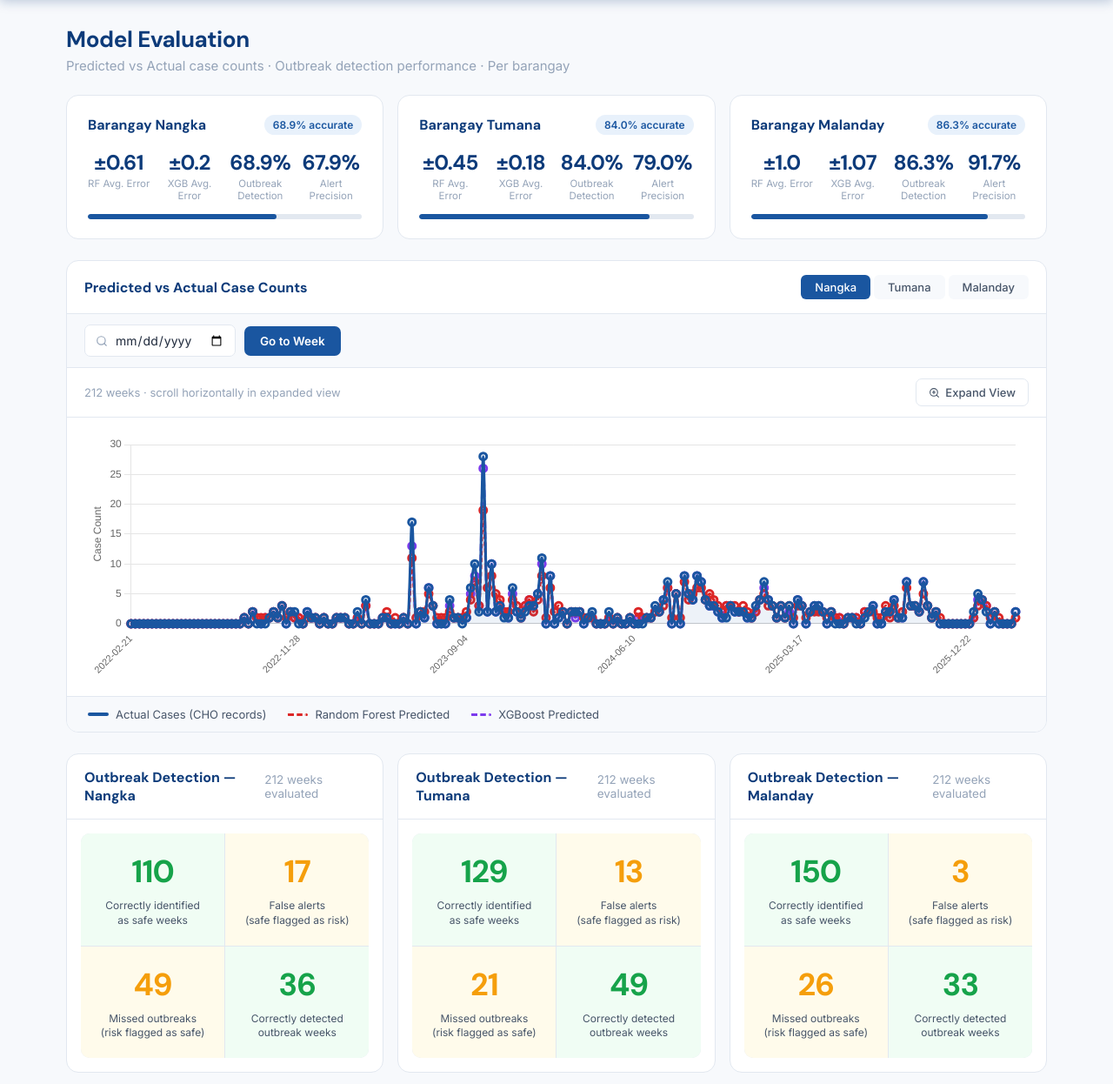
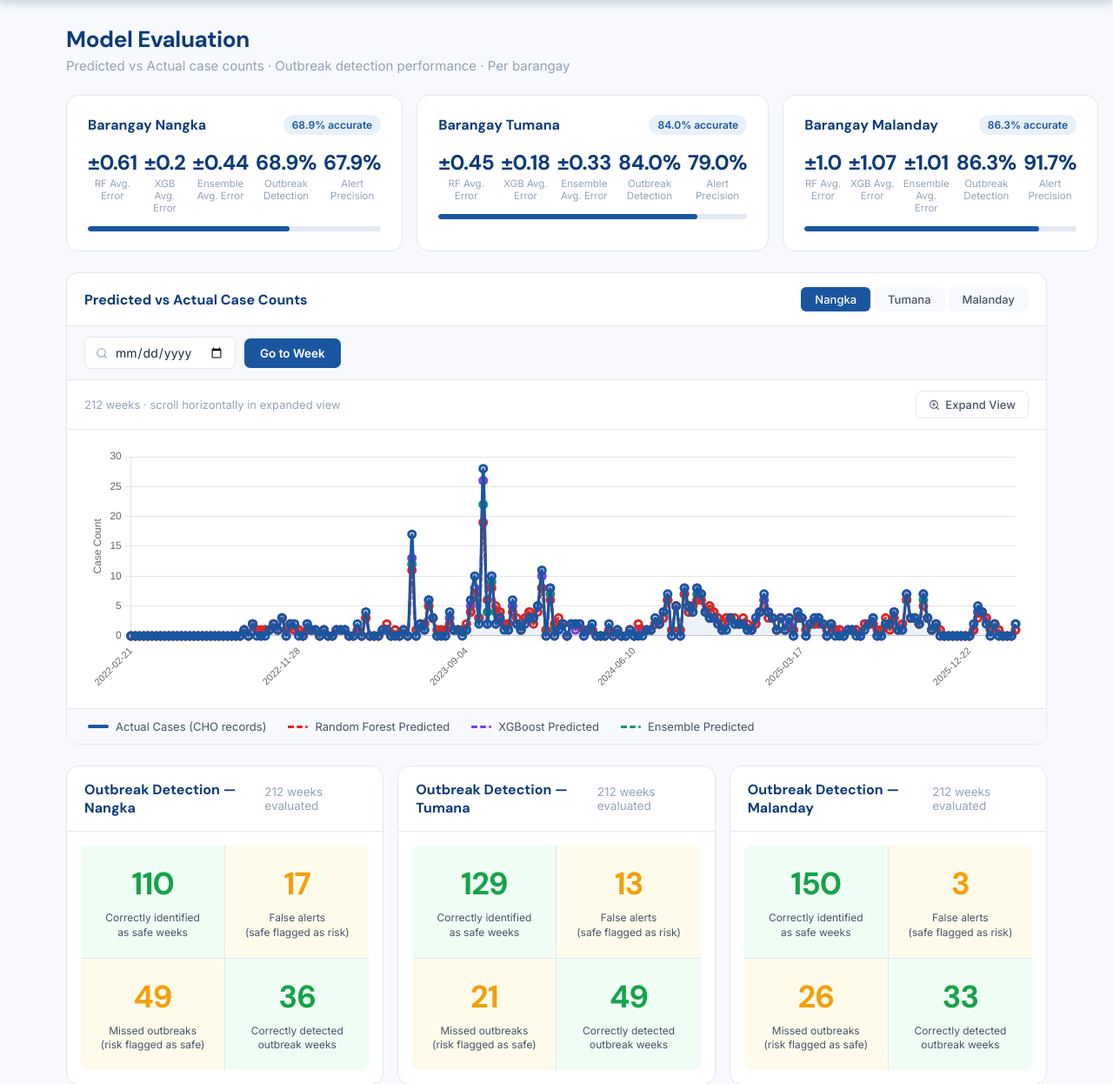
Before and after one commit to DevNigelSan/DengueTect, a Flask app: page /evaluation in a window 1280 px wide. Shown: the part 72-1318 px from the top of the page at 87% size. Run offline with Flask 3, Linux system fonts and the light colour scheme; the visitor is signed in with stand-in values (Sample User, id 1); parts of the project's set-up code (start-up, migrations or seed data) failed here and were passed over.

Commit message:
Add ensemble line and metrics to model evaluation page

```diff
--- a/app/static/css/evaluation.css
+++ b/app/static/css/evaluation.css
@@ -70,8 +70,8 @@
 
 .eval-metrics-row {
   display: grid;
-  grid-template-columns: repeat(4, 1fr);
-  gap: 10px;
+  grid-template-columns: repeat(5, 1fr);
+  gap: 8px;
   margin-bottom: 14px;
 }
 
@@ -165,6 +165,7 @@
 .legend-dot.actual    { background: #1A56A0; height: 4px; }
 .legend-dot.predicted { border-top: 3px dashed #DC2626; height: 0; background: transparent; }
 .legend-dot.xgb       { border-top: 3px dashed #7C3AED; height: 0; background: transparent; }
+.legend-dot.ensemble { border-top: 3px dashed #059669; height: 0; background: transparent; }
 
 /* ── CONFUSION MATRIX ── */
 .eval-lower-grid {
--- a/app/templates/evaluation.html
+++ b/app/templates/evaluation.html
@@ -86,6 +86,10 @@
             <div class="eval-metric-num">±{{ data.xgb_avg_error }}</div>
             <div class="eval-metric-label">XGB Avg. Error</div>
           </div>
+                    <div class="eval-metric">
+            <div class="eval-metric-num">±{{ data.ensemble_avg_error }}</div>
+            <div class="eval-metric-label">Ensemble Avg. Error</div>
+          </div>
           <div class="eval-metric">
             <div class="eval-metric-num">{{ data.accuracy }}%</div>
             <div class="eval-metric-label">Outbreak Detection</div>
@@ -157,6 +161,10 @@
         <div class="legend-item">
           <div class="legend-dot xgb"></div>
           <span>XGBoost Predicted</span>
+        </div>
+                <div class="legend-item">
+          <div class="legend-dot ensemble"></div>
+          <span>Ensemble Predicted</span>
         </div>
       </div>
     </div>
@@ -241,6 +249,18 @@
             pointHoverRadius: 7,
             tension: 0.3,
             borderDash: [8, 4],
+            fill: false
+          },
+                    {
+            label: 'Ensemble Predicted',
+            data: Array.isArray(data.ensemble) ? data.ensemble : [],
+            borderColor: '#059669',
+            backgroundColor: 'rgba(5,150,105,0.05)',
+            borderWidth: 3,
+            pointRadius: 4,
+            pointHoverRadius: 7,
+            tension: 0.3,
+            borderDash: [3, 3],
             fill: false
           }
         ]
```
